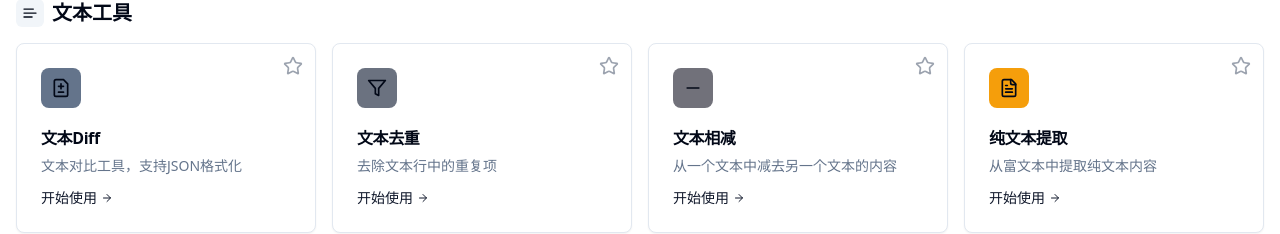
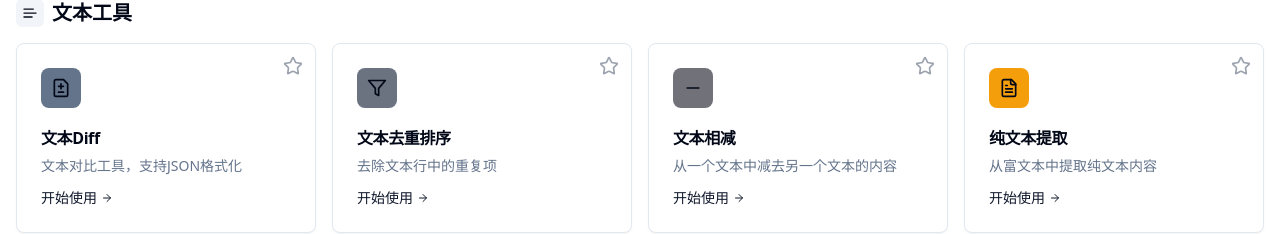
Before and after one commit to wxweven/tool, a React (Vite) app: page / in a window 1280 px wide. Shown: the part 840-1074 px from the top of the page. Built offline with nearby package versions, Linux system fonts and the light colour scheme.

Commit message:
add: 优化去重排序工具

```diff
--- a/src/nav-items.jsx
+++ b/src/nav-items.jsx
@@ -83,7 +83,7 @@ export const navItems = [
     page: <ToolPage toolId="text-diff" />,
   },
   {
-    title: "文本去重",
+    title: "文本去重排序",
     to: "/remove-duplicates",
     icon: <FilterIcon className="h-4 w-4" />,
     page: <ToolPage toolId="remove-duplicates" />,
@@ -217,7 +217,7 @@ export const categoryNavItems = [
         icon: <FileDiffIcon className="h-4 w-4" />,
       },
       {
-        title: "文本去重",
+        title: "文本去重排序",
         to: "/remove-duplicates",
         icon: <FilterIcon className="h-4 w-4" />,
       },
--- a/src/tools-data.jsx
+++ b/src/tools-data.jsx
@@ -102,7 +102,7 @@ export const textTools = [
     },
     {
         id: "remove-duplicates",
-        title: "文本去重",
+        title: "文本去重排序",
         description: "去除文本行中的重复项",
         icon: <FilterIcon className="h-5 w-5" />,
         color: "bg-gray-500"
```
Also changed, not shown: .knowledge/prd/prd.md, .knowledge/prd/tools/remove-dup.md.
